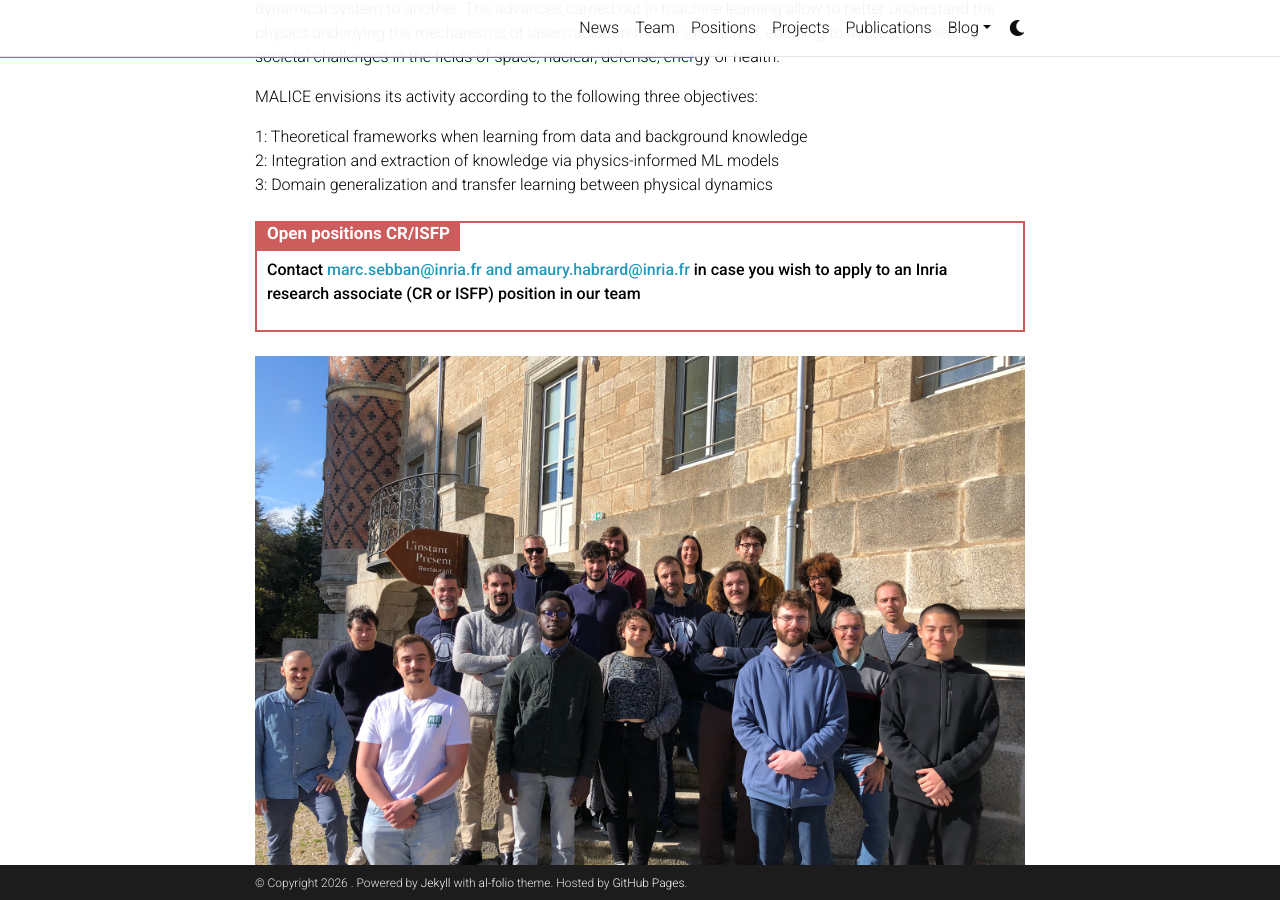
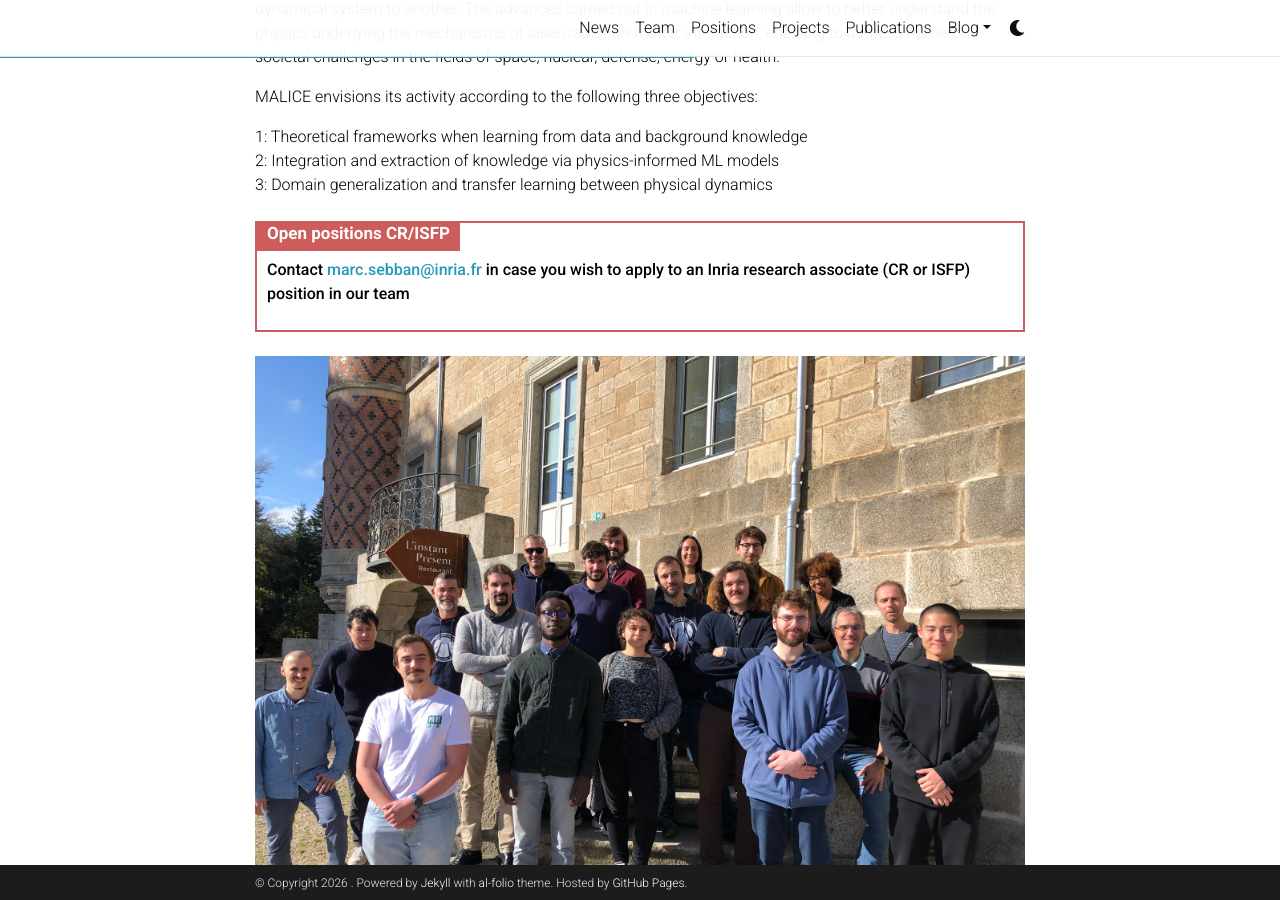
Before and after one commit to labhc-malice/labhc-malice.github.io, a Jekyll site: the page built from _pages/about.md, in a window 1280 px wide and 900 px high, scrolled down 524 px. Built offline with Jekyll 4.4.1, drawn with Linux system fonts in a browser that asks for light colours; full-size pictures stand in for the smaller copies a plugin makes; comment, search, counter and statistics services are not loaded; a style sheet for code colours, icons or effects is not loaded.

Commit message:
Update contact

```diff
--- a/_pages/about.md
+++ b/_pages/about.md
@@ -33,7 +33,7 @@
 
 <div class="danger-box-titled">
 <span class="title">Open positions CR/ISFP</span>
-<p><strong>Contact <a href="mailto:marc.sebban@inria.fr;amaury.habrard@inria.fr">marc.sebban@inria.fr and amaury.habrard@inria.fr</a> in case you wish to apply to an Inria research associate (CR or ISFP) position in our team</strong></p>
+<p><strong>Contact <a href="mailto:marc.sebban@inria.fr">marc.sebban@inria.fr</a> in case you wish to apply to an Inria research associate (CR or ISFP) position in our team</strong></p>
 </div>
 
 <img style="width: 100%" src="{{ 'assets/img/malice-team-2024.jpg' | relative_url }}" />
```
